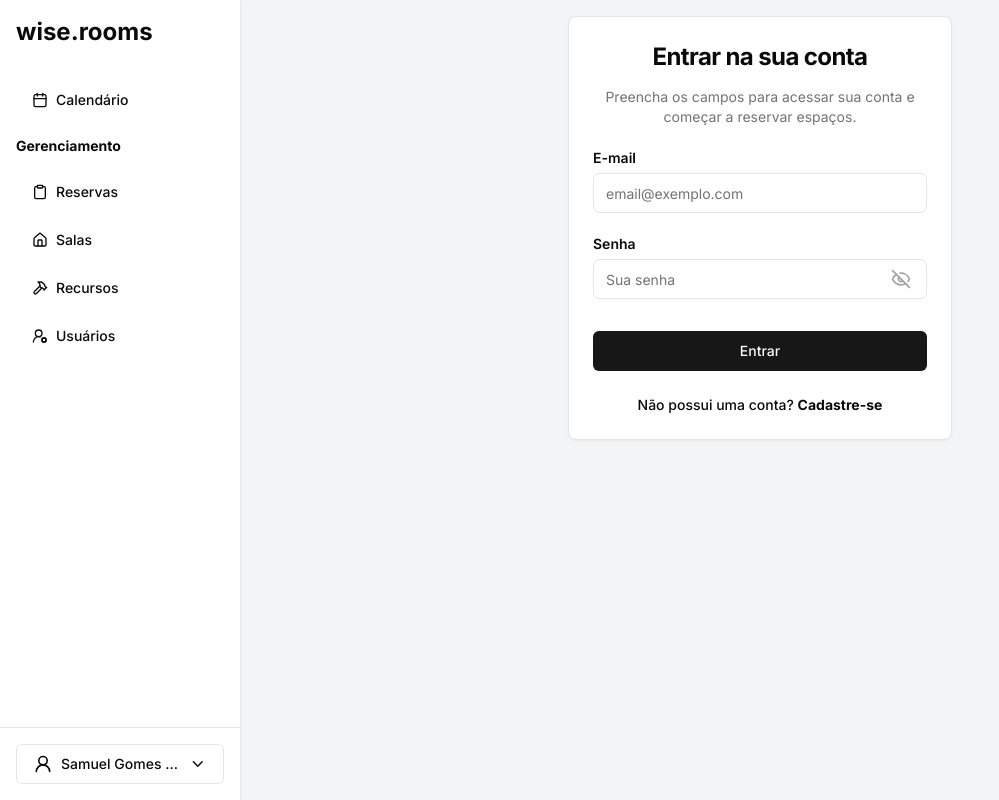
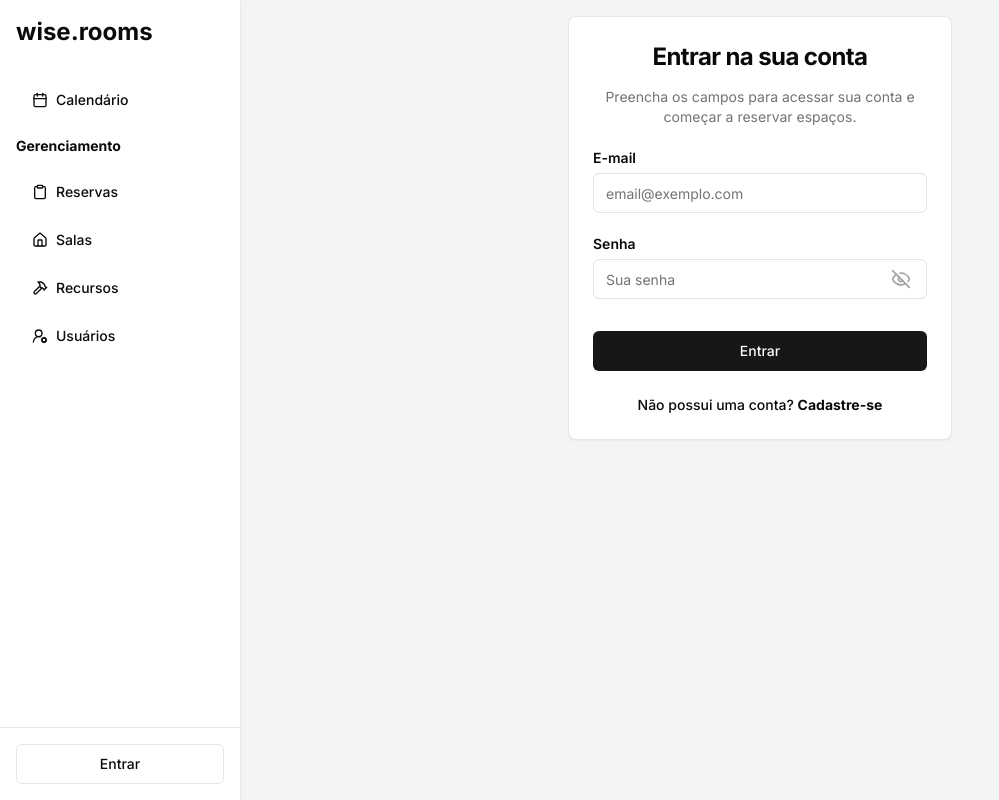
Before and after one commit to samuelgomes0/wise-rooms, a Next.js app in the folder client/: page /entrar in a window 1280 px wide. Shown: the whole page, without its empty margins (0-999 px from the left). Built offline with nearby package versions, Linux system fonts and the light colour scheme.

Commit message:
✨ (UserDropdown): adiciona lógica de autenticação para exibir menu ou botão de entrada 📝 (schemas): reorganiza a exportação de esquemas para incluir loginSchema e registerSchema 📝 (login.schema): cria novo esquema de validação para login com Zod

```diff
--- a/client/src/app/entrar/page.tsx
+++ b/client/src/app/entrar/page.tsx
@@ -11,7 +11,7 @@ import {
 import { Form } from "@/components/ui/form";
 import { Input } from "@/components/ui/input";
 import { Label } from "@/components/ui/label";
-import { loginSchema } from "@/schemas/login.schema";
+import { loginSchema } from "@/schemas";
 import { zodResolver } from "@hookform/resolvers/zod";
 import { ArrowLeft, EyeIcon, EyeOffIcon } from "lucide-react";
 import Link from "next/link";
--- a/client/src/components/UserDropdown/index.tsx
+++ b/client/src/components/UserDropdown/index.tsx
@@ -10,9 +10,14 @@ import {
   DropdownMenuTrigger,
 } from "@/components/ui/dropdown-menu";
 import { ChevronDownIcon, LogOutIcon, User2Icon } from "lucide-react";
+import Link from "next/link";
 
 export function UserDropdown() {
+  const isLogged = false;
+
   return (
+    <>
+      {isLogged ? (
         <DropdownMenu>
           <DropdownMenuTrigger asChild>
             <Button
@@ -37,5 +42,13 @@ export function UserDropdown() {
             </DropdownMenuItem>
           </DropdownMenuContent>
         </DropdownMenu>
+      ) : (
+        <Link href="/entrar">
+          <Button variant="outline" className="w-full">
+            Entrar
+          </Button>
+        </Link>
+      )}
+    </>
   );
 }
--- a/client/src/schemas/index.ts
+++ b/client/src/schemas/index.ts
@@ -1,3 +1,5 @@
+import { loginSchema } from "./login.schema";
+import { registerSchema } from "./register.schema";
 import { registerBookingSchema } from "./registerBooking.schema";
 
-export { registerBookingSchema };
+export { loginSchema, registerBookingSchema, registerSchema };
--- /dev/null
+++ b/client/src/schemas/login.schema.ts
@@ -0,0 +1,6 @@
+import { z } from "zod";
+
+export const loginSchema = z.object({
+  email: z.string().email(),
+  password: z.string(),
+});
```
Lines whose indentation alone changed are shown as unchanged.
